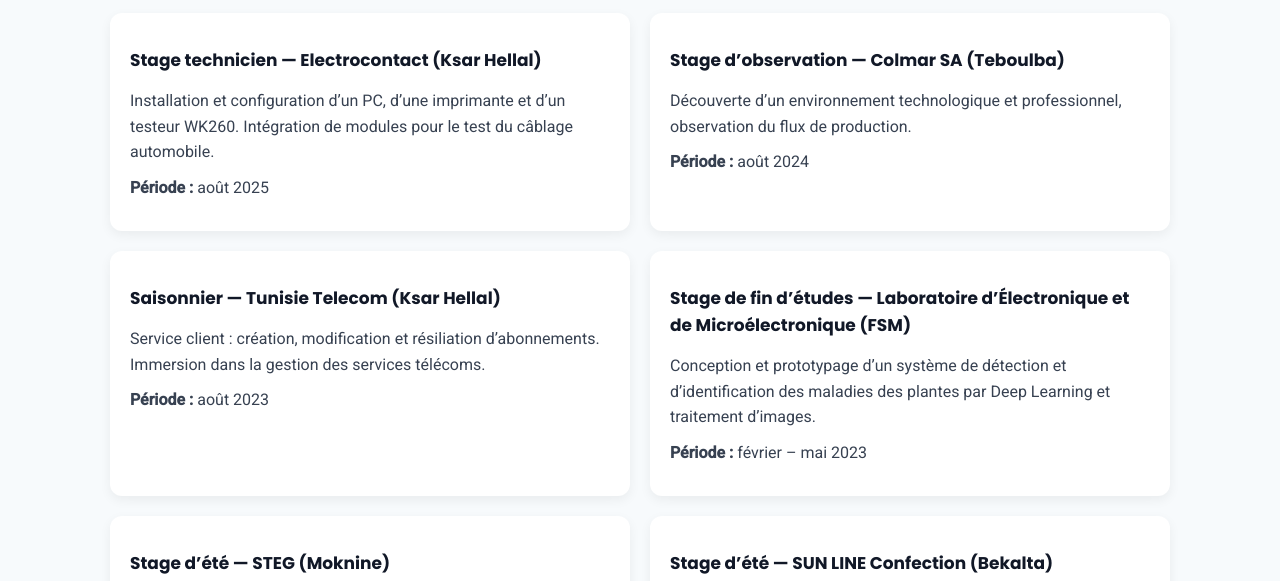
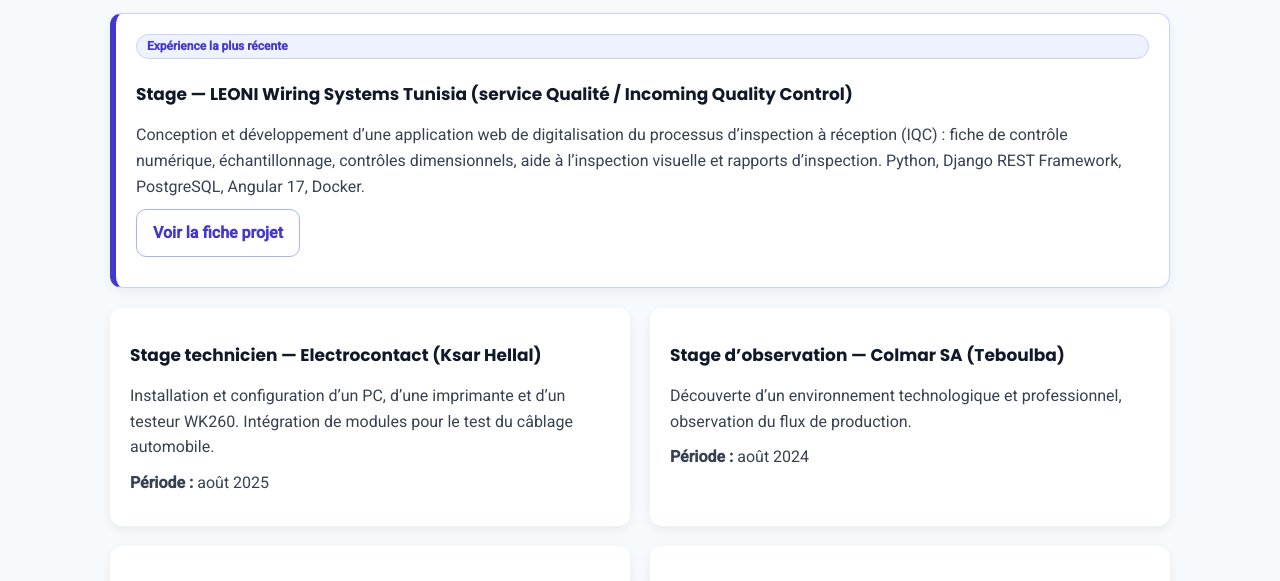
Before and after one commit to Ayasoukii/portfolio, a plain HTML site: page stages.html in a window 1280 px wide. Shown: the part 140-721 px from the top of the page. Drawn offline with Linux system fonts and the light colour scheme.

Commit message:
Ajouter le stage LEONI dans stages.html
Co-Authored-By: Claude Sonnet 5.5 <noreply@anthropic.com>

```diff
--- a/stages.html
+++ b/stages.html
@@ -33,6 +33,12 @@
   <main id="main" class="container">
     <h1 class="pageTitle">Stages & expériences</h1>
     <section class="grid" aria-label="Liste des stages et expériences">
+      <article class="card featuredCard">
+        <span class="badge">Expérience la plus récente</span>
+        <h2 style="font-size:17px">Stage — LEONI Wiring Systems Tunisia (service Qualité / Incoming Quality Control)</h2>
+        <p>Conception et développement d’une application web de digitalisation du processus d’inspection à réception (IQC) : fiche de contrôle numérique, échantillonnage, contrôles dimensionnels, aide à l’inspection visuelle et rapports d’inspection. Python, Django REST Framework, PostgreSQL, Angular 17, Docker.</p>
+        <p><a class="btnGhost" href="iqc.html">Voir la fiche projet</a></p>
+      </article>
       <article class="card">
         <h2 style="font-size:17px">Stage technicien — Electrocontact (Ksar Hellal)</h2>
         <p>Installation et configuration d’un PC, d’une imprimante et d’un testeur WK260. Intégration de modules pour le test du câblage automobile.</p>
```
Also changed, not shown: index.html (+1 -1 lines).
